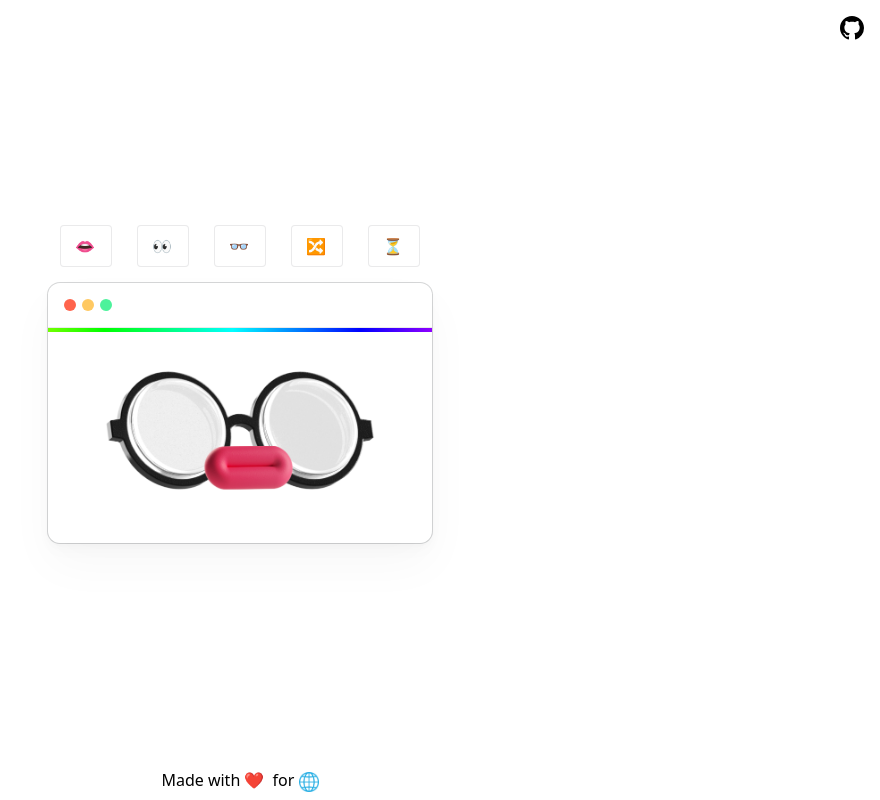
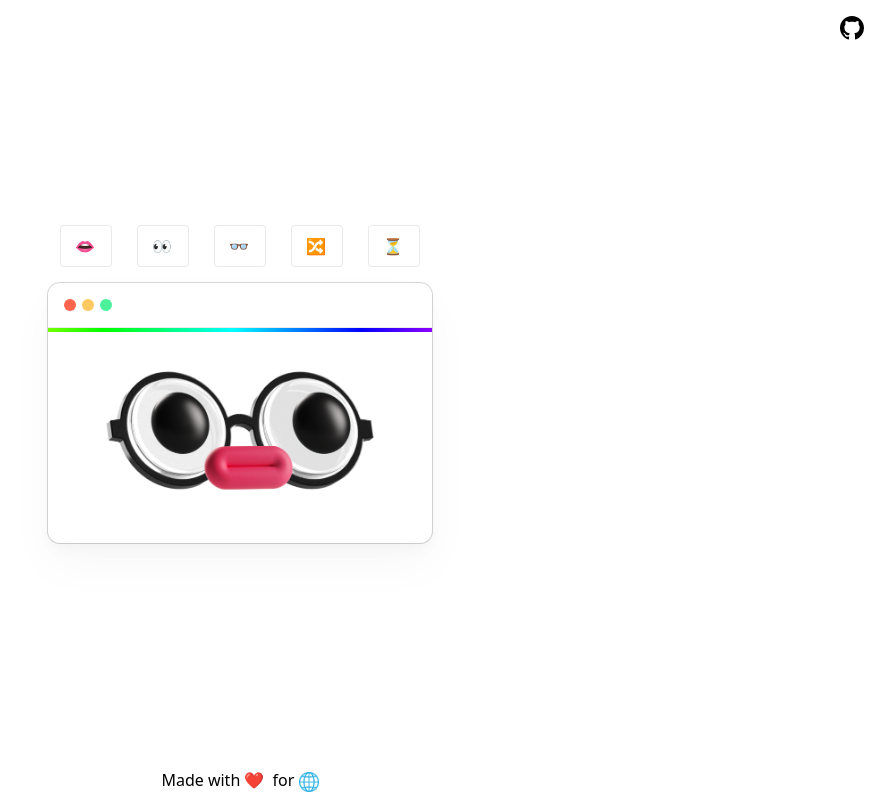
Before and after one commit to KeKs0r/wgminterface-loader, a React (Create React App) app: page / in a window 1280 px wide. Shown: the whole page, without its empty margins (400-1280 px from the left). Built offline with nearby package versions, Linux system fonts and the light colour scheme.

Commit message:
Prefetch images and have better initial Face

```diff
--- a/src/App.tsx
+++ b/src/App.tsx
@@ -4,10 +4,12 @@ import { BrowserWindow } from "./components/BrowserWindow";
 import { InterFace } from "./components/Face";
 import { Selector } from "./components/Selector";
 import { Layout } from "./components/Layout";
+import { PrefetchImages } from "./components/PrefetchImages";
 
 function App() {
   return (
     <Provider>
+      <PrefetchImages />
       <Layout>
         <Selector />
         <BrowserWindow>
--- a/src/components/FaceContext.tsx
+++ b/src/components/FaceContext.tsx
@@ -46,9 +46,10 @@ type FaceContextType = {
 const FaceContext = createContext<FaceContextType>(null as any);
 
 export function Provider({ children }: { children: React.ReactNode }) {
+  const [eyeIndex, setEyeIndex] = useState(2);
   const [mouthIndex, setMouthIndex] = useState(1);
-  const [eyeIndex, setEyeIndex] = useState(0);
-  const [showGlasses, setShowGlasses] = useState(false);
+
+  const [showGlasses, setShowGlasses] = useState(true);
   const [loading, setLoading] = useState(true);
 
   const nextMouth = () => setMouthIndex((v) => (v >= 4 ? 1 : v + 1));
--- /dev/null
+++ b/src/components/PrefetchImages.tsx
@@ -0,0 +1,72 @@
+import Face_0_1_1 from "../img/faces/0_1_1.png";
+import Face_0_2_1 from "../img/faces/0_2_1.png";
+import Face_0_3_1 from "../img/faces/0_3_1.png";
+import Face_0_4_1 from "../img/faces/0_4_1.png";
+
+import Face_1_1_0 from "../img/faces/1_1_0.png";
+import Face_1_1_1 from "../img/faces/1_1_1.png";
+import Face_1_2_0 from "../img/faces/1_2_0.png";
+import Face_1_2_1 from "../img/faces/1_2_1.png";
+import Face_1_3_0 from "../img/faces/1_3_0.png";
+import Face_1_3_1 from "../img/faces/1_3_1.png";
+import Face_1_4_0 from "../img/faces/1_4_0.png";
+import Face_1_4_1 from "../img/faces/1_4_1.png";
+
+import Face_2_1_0 from "../img/faces/2_1_0.png";
+import Face_2_1_1 from "../img/faces/2_1_1.png";
+import Face_2_2_0 from "../img/faces/2_2_0.png";
+import Face_2_2_1 from "../img/faces/2_2_1.png";
+import Face_2_3_0 from "../img/faces/2_3_0.png";
+import Face_2_3_1 from "../img/faces/2_3_1.png";
+import Face_2_4_0 from "../img/faces/2_4_0.png";
+import Face_2_4_1 from "../img/faces/2_4_1.png";
+
+import Face_3_1_0 from "../img/faces/3_1_0.png";
+import Face_3_1_1 from "../img/faces/3_1_1.png";
+import Face_3_2_0 from "../img/faces/3_2_0.png";
+import Face_3_2_1 from "../img/faces/3_2_1.png";
+import Face_3_3_0 from "../img/faces/3_3_0.png";
+import Face_3_3_1 from "../img/faces/3_3_1.png";
+import Face_3_4_0 from "../img/faces/3_4_0.png";
+import Face_3_4_1 from "../img/faces/3_4_1.png";
+
+const images = [
+  Face_0_1_1,
+  Face_0_2_1,
+  Face_0_3_1,
+  Face_0_4_1,
+  Face_1_1_0,
+  Face_1_1_1,
+  Face_1_2_0,
+  Face_1_2_1,
+  Face_1_3_0,
+  Face_1_3_1,
+  Face_1_4_0,
+  Face_1_4_1,
+  Face_2_1_0,
+  Face_2_1_1,
+  Face_2_2_0,
+  Face_2_2_1,
+  Face_2_3_0,
+  Face_2_3_1,
+  Face_2_4_0,
+  Face_2_4_1,
+  Face_3_1_0,
+  Face_3_1_1,
+  Face_3_2_0,
+  Face_3_2_1,
+  Face_3_3_0,
+  Face_3_3_1,
+  Face_3_4_0,
+  Face_3_4_1,
+];
+
+export function PrefetchImages() {
+  return (
+    <>
+      {images.map((a) => (
+        <img key={a} style={{ display: "none" }} src={a} alt="" />
+      ))}
+    </>
+  );
+}
--- a/src/index.css
+++ b/src/index.css
@@ -470,6 +470,16 @@ video {
 	--tw-ring-offset-shadow: 0 0 #0000;
 	--tw-ring-shadow: 0 0 #0000;
 	--tw-shadow: 0 0 #0000;
+	--tw-blur: var(--tw-empty,/*!*/ /*!*/);
+	--tw-brightness: var(--tw-empty,/*!*/ /*!*/);
+	--tw-contrast: var(--tw-empty,/*!*/ /*!*/);
+	--tw-grayscale: var(--tw-empty,/*!*/ /*!*/);
+	--tw-hue-rotate: var(--tw-empty,/*!*/ /*!*/);
+	--tw-invert: var(--tw-empty,/*!*/ /*!*/);
+	--tw-saturate: var(--tw-empty,/*!*/ /*!*/);
+	--tw-sepia: var(--tw-empty,/*!*/ /*!*/);
+	--tw-drop-shadow: var(--tw-empty,/*!*/ /*!*/);
+	--tw-filter: var(--tw-blur) var(--tw-brightness) var(--tw-contrast) var(--tw-grayscale) var(--tw-hue-rotate) var(--tw-invert) var(--tw-saturate) var(--tw-sepia) var(--tw-drop-shadow);
 }
 .absolute {
 	position: absolute;
@@ -634,6 +644,9 @@ video {
 .ring-grey-700\/20 {
 	--tw-ring-color: rgba(48, 51, 58, 0.2);
 }
+.filter {
+	filter: var(--tw-filter);
+}
 .transition {
 	transition-property: background-color, border-color, color, fill, stroke, opacity, box-shadow, transform, filter, -webkit-backdrop-filter;
 	transition-property: background-color, border-color, color, fill, stroke, opacity, box-shadow, transform, filter, backdrop-filter;
```
